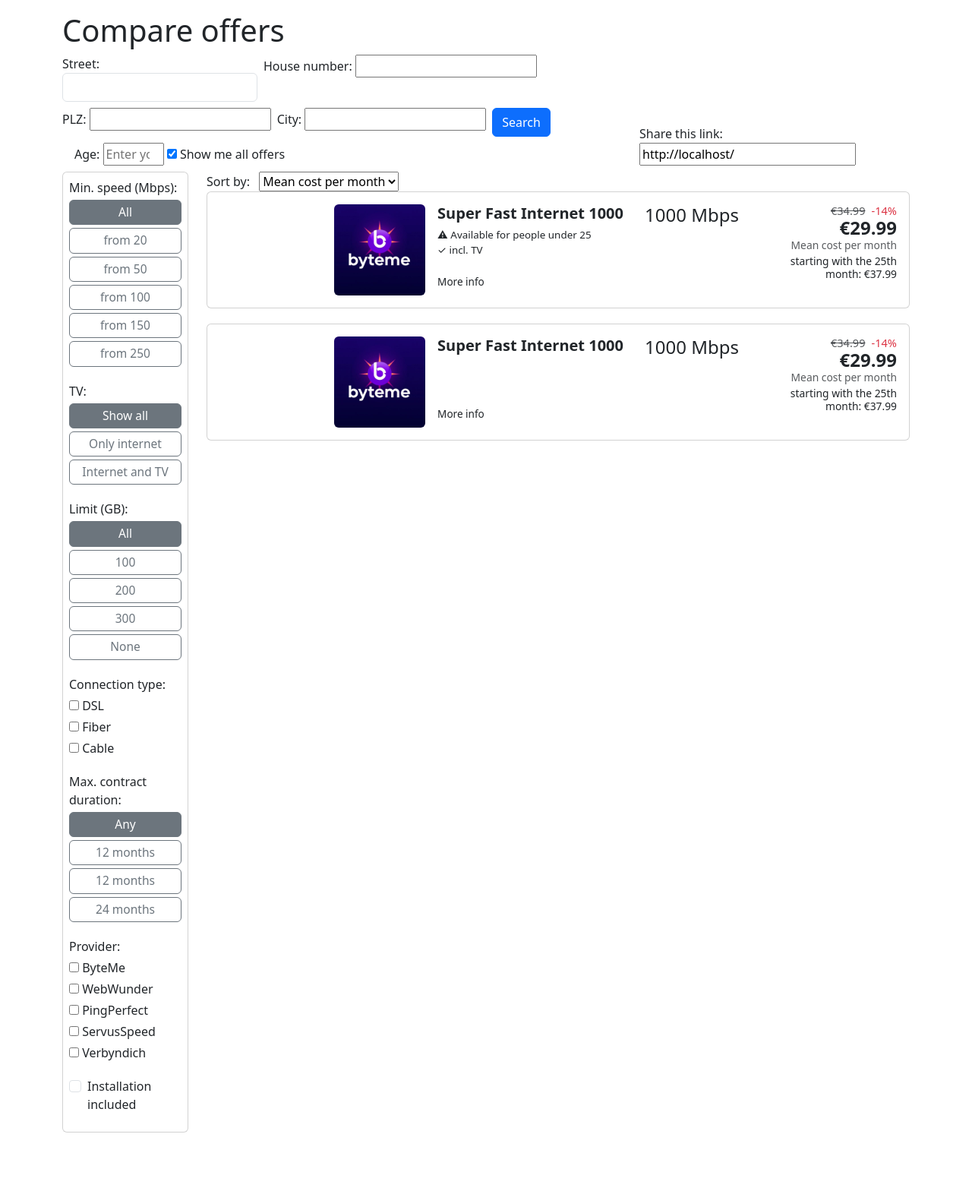
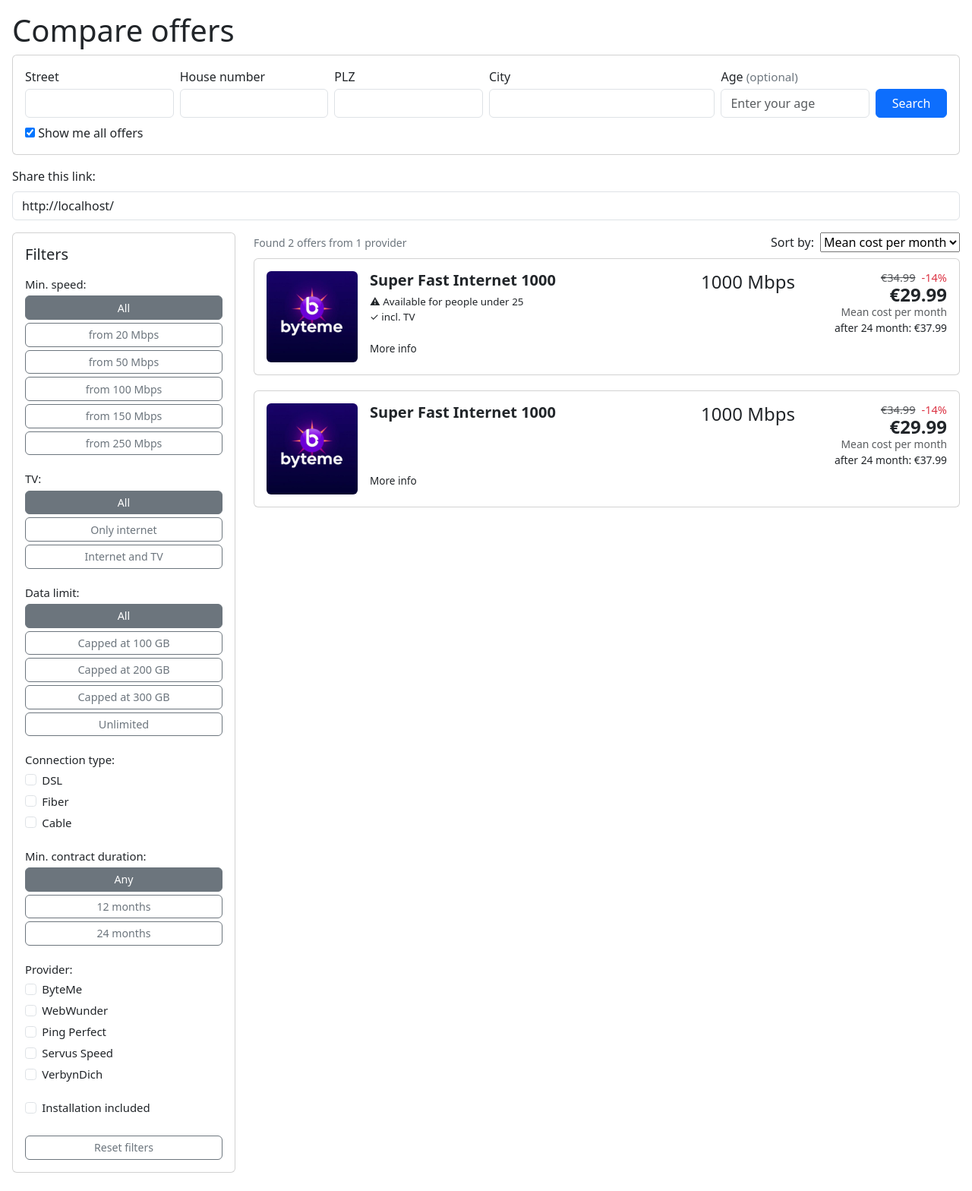
Before and after one commit to AdelinaBatereanu/GehtSo, a Flask app: page / in a window 1280 px wide. Shown: the whole page at 76% size. Before the commit the page ends 1491 px from the top, so only its background shows below. Run offline with Flask 3, Linux system fonts and the light colour scheme.

Commit message:
add option for reset filters, display number of offers, refactor

```diff
--- a/src/static/css/styles.css
+++ b/src/static/css/styles.css
@@ -0,0 +1,14 @@
+/* Make all text in the filters card smaller */
+#filters {
+    font-size: 0.93em;
+}
+#filters .btn {
+    font-size: 0.95em;
+    padding-top: 0.3em;
+    padding-bottom: 0.3em;
+}
+
+#filters.card {
+    padding-left: 0.2rem;
+    padding-right: 0.5rem;
+}
--- a/src/static/js/cards.js
+++ b/src/static/js/cards.js
@@ -14,7 +14,7 @@
 
             // Card container
             const card = document.createElement('div');
-            card.className = 'card h-100 p-3 align-items-end';
+            card.className = 'card h-100 p-3 justify-content-between';
             card.style.fontSize = '0.93rem';
             card.style.lineHeight = '1.2';
 
@@ -127,20 +127,19 @@
             left.appendChild(img);
             left.appendChild(nameContainer);
 
-            // --- Center: Speed ---
-            const center = document.createElement('div');
-            center.className = 'd-flex flex-column align-items-center justify-content-center flex-grow-1';
-            center.style.width = '180px';
+            const centerRight = document.createElement('div');
+            centerRight.className = 'd-flex justify-content-end align-items-right flex-grow-1';
+            centerRight.style.width = '260px';
 
             const speed = document.createElement('div');
             speed.className = 'fw-medium fs-4';
             speed.textContent = `${offer.speed_mbps} Mbps`;
-            center.appendChild(speed);
+            centerRight.appendChild(speed);
 
             // --- Right: Price ---
-            const right = document.createElement('div');
-            right.className = 'd-flex flex-column align-items-end justify-content-center';
-            right.style.width = '180px';
+            const priceContainer = document.createElement('div');
+            priceContainer.className = 'd-flex flex-column align-items-end';
+            priceContainer.style.width = '200px';
 
             // Original price and discount
             if (offer.cost_eur && offer.cost_first_years_eur && offer.cost_eur !== offer.cost_first_years_eur) {
@@ -160,7 +159,7 @@
                 discountLabel.textContent = `-${discountPercent}%`;
                 priceOriginalContainer.appendChild(discountLabel);
 
-                right.appendChild(priceOriginalContainer);
+                priceContainer.appendChild(priceOriginalContainer);
             }
 
             // Promotional price
@@ -168,32 +167,31 @@
             price.className = 'fw-bold text fs-4';
             const priceValue = offer.cost_first_years_eur;
             price.textContent = `€${priceValue ? priceValue.toFixed(2) : "N/A"}`;
-            right.appendChild(price);
+            priceContainer.appendChild(price);
 
             // Price label
             const priceLabel = document.createElement('div');
             priceLabel.className = 'small text-muted';
             priceLabel.style.fontSize = '0.93em';
             priceLabel.textContent = 'Mean cost per month';
-            right.appendChild(priceLabel);
-
+            priceContainer.appendChild(priceLabel);
             // After two years price
             if (offer.after_two_years_eur) {
                 const spacer = document.createElement('div');
                 spacer.style.height = '0.3em';
-                right.appendChild(spacer);
+                priceContainer.appendChild(spacer);
 
                 const afterTwoYears = document.createElement('div');
                 afterTwoYears.className = 'small text-end w-100';
                 afterTwoYears.style.fontSize = '0.93em';
-                afterTwoYears.textContent = `starting with the 25th month: €${offer.after_two_years_eur.toFixed(2)}`;
-                right.appendChild(afterTwoYears);
+                afterTwoYears.textContent = `after 24 month: €${offer.after_two_years_eur.toFixed(2)}`;
+                priceContainer.appendChild(afterTwoYears);
             }
+            centerRight.appendChild(priceContainer);
 
             // Assemble card
             row.appendChild(left);
-            row.appendChild(center);
-            row.appendChild(right);
+            row.appendChild(centerRight);
             card.appendChild(row);
             col.appendChild(card);
             return col;
--- a/src/static/js/filters.js
+++ b/src/static/js/filters.js
@@ -119,4 +119,15 @@ export function initFilters({ getParam, applyFiltersAndUpdateResults }) {
     selectedSort = getParam('sort', sortBySelect.value);
     sortBySelect.value = selectedSort;
 
+    document.getElementById('reset-filters').addEventListener('click', () => {
+        // Reset all filter controls to default values
+        // Example for checkboxes:
+        document.querySelectorAll('#filters input[type="checkbox"]').forEach(cb => cb.checked = false);
+        // Example for buttons:
+        document.querySelectorAll('#filters button').forEach(btn => btn.classList.remove('active'));
+        // Reset selects, inputs, etc. as needed
+        // Then trigger your filter update logic
+        applyFiltersAndUpdateResults();
+    });
+
 }
--- a/src/static/js/main.js
+++ b/src/static/js/main.js
@@ -50,6 +50,7 @@ const searchBtn = document.getElementById('search-btn');
 
 // --- Main search trigger ---
 function triggerSearch() {
+    console.log('Search triggered');
     // Get address fields
     const streetInput = document.getElementById('street');
     const houseNumberInput = document.getElementById('house_number');
@@ -136,6 +137,10 @@ function updateResults(data) {
         const cardElement = createCard(offer);
         resultsDiv.appendChild(cardElement);
     });
+
+    const providers = new Set(data.map(o => o.provider));
+    const summary = `Found ${data.length} offer${data.length !== 1 ? 's' : ''} from ${providers.size} provider${providers.size !== 1 ? 's' : ''}`;
+    document.getElementById('offers-summary').textContent = summary;
 
     // Update share field
     document.getElementById('share_url').value = window.location.href;
--- a/src/templates/index.html
+++ b/src/templates/index.html
@@ -7,115 +7,168 @@
     rel="stylesheet"
     integrity="sha384-4Q6Gf2aSP4eDXB8Miphtr37CMZZQ5oXLH2yaXMJ2w8e2ZtHTl7GptT4jmndRuHDT"
     crossorigin="anonymous">
+    <link rel="stylesheet" href="{{ url_for('static', filename='css/styles.css') }}">
 </head>
 <body>
-    <div class="container my-3">
+    <div class="container-fluid my-3 px-3">
         <h1>Compare offers</h1>
         <!-- Top bar: address, age, share -->
-        <div class="row mb-2">
-            <div class="col-12 col-lg-8 d-flex flex-wrap align-items-end gap-2">
-                <!-- Address form -->
-                <div id="address-fields" class="d-flex flex-wrap gap-2">
-                    <label>Street: <input class="form-control" type="text" id="street" name="street"></label>
-                    <label>House number: <input type="text" id="house_number" name="house_number"></label>
-                    <label>PLZ: <input type="text" id="plz" name="plz"></label>
-                    <label>City: <input type="text" id="city" name="city"></label>
-                    <button id="search-btn" type="button" class="btn btn-primary">Search</button>
+        <!-- Address and Age Box at the Top -->
+<div class="row mb-3">
+    <div class="col-12">
+      <div class="card p-3">
+        <div class="row g-2 align-items-end">
+          <div class="col-md-2">
+            <label class="form-label mb-1" for="street">Street</label>
+            <input class="form-control" type="text" id="street" name="street">
           </div>
-                <!-- Age filter -->
-                <div id="age-filter" class="ms-3">
-                    <label>
-                        Age:
-                        <input type="number" id="age_input" min="0" placeholder="Enter your age" style="width: 80px;">
+          <div class="col-md-2">
+            <label class="form-label mb-1" for="house_number">House number</label>
+            <input class="form-control" type="text" id="house_number" name="house_number">
+          </div>
+          <div class="col-md-2">
+            <label class="form-label mb-1" for="plz">PLZ</label>
+            <input class="form-control" type="text" id="plz" name="plz">
+          </div>
+          <div class="col-md-3">
+            <label class="form-label mb-1" for="city">City</label>
+            <input class="form-control" type="text" id="city" name="city">
+          </div>
+          <div class="col-md-2">
+            <label class="form-label mb-1" for="age_input">
+                Age <span class="text-secondary" style="font-size: 0.95em;">(optional)</span>
             </label>
+            <input class="form-control" type="number" id="age_input" min="0" placeholder="Enter your age">
+          </div>
+          <div class="col-md-1 d-grid">
+            <button id="search-btn" type="button" class="btn btn-primary mt-3">Search</button>
+          </div>
+          <div class="col-12 mt-2">
             <label>
               <input type="checkbox" id="show_all_ages" checked>
               Show me all offers
             </label>
           </div>
         </div>
-            <div class="col-12 col-lg-4 d-flex align-items-end justify-content-lg-end mt-2 mt-lg-0">
+      </div>
+    </div>
+  </div>
                 <!-- Shareable URL field -->
-                <div id="share" class="w-100">
+                <!-- <div id="share" class="w-100">
                     <label for="share_url">Share this link:</label>
                     <input type="text" id="share_url" readonly style="width: 80%;">
                 </div>
             </div>
-        </div>
+        </div> -->
         <!-- Main content: sidebar filters and results -->
         <div class="row">
+            <div class="mb-3">
+                <label for="share_url" class="form-label">Share this link:</label>
+                <input type="text" id="share_url" class="form-control" readonly>
+              </div>
             <!-- Sidebar filters -->
-            <div class="sidebar-col col-md-2 mb-2">
-                <div id="filters" class="card p-2">
-                    <!-- Minimum speed filter -->
-                    <label class="mb-1" for="speed">Min. speed (Mbps):</label>
+            <div class="sidebar-col col-md-3 mb-2">
+                <div id="filters" class="card p-3">
+                    <h5 class="mb-3">Filters</h5>
+                    <label class="mb-1">Min. speed:</label>
                     <div id="speed-buttons" class="mb-3">
-                        <button type="button" data-speed="" class="btn btn-outline-secondary w-100 py-1 mb-1" style="font-size:0.97em;">All</button>
-                        <button type="button" data-speed="20" class="btn btn-outline-secondary w-100 py-1 mb-1" style="font-size:0.97em;">from 20</button>
-                        <button type="button" data-speed="50" class="btn btn-outline-secondary w-100 py-1 mb-1" style="font-size:0.97em;">from 50</button>
-                        <button type="button" data-speed="100" class="btn btn-outline-secondary w-100 py-1 mb-1" style="font-size:0.97em;">from 100</button>
-                        <button type="button" data-speed="150" class="btn btn-outline-secondary w-100 py-1 mb-1" style="font-size:0.97em;">from 150</button>
-                        <button type="button" data-speed="250" class="btn btn-outline-secondary w-100 py-1 mb-1" style="font-size:0.97em;">from 250</button>
+                        <button type="button" data-speed="" class="btn btn-outline-secondary w-100 mb-1">All</button>
+                        <button type="button" data-speed="20" class="btn btn-outline-secondary w-100 mb-1">from 20 Mbps</button>
+                        <button type="button" data-speed="50" class="btn btn-outline-secondary w-100 mb-1">from 50 Mbps</button>
+                        <button type="button" data-speed="100" class="btn btn-outline-secondary w-100 mb-1">from 100 Mbps</button>
+                        <button type="button" data-speed="150" class="btn btn-outline-secondary w-100 mb-1">from 150 Mbps</button>
+                        <button type="button" data-speed="250" class="btn btn-outline-secondary w-100 mb-1">from 250 Mbps</button>
                     </div>
-                    <!-- TV filter -->
+
                     <label class="mb-1">TV:</label>
                     <div id="tv-buttons" class="mb-3">
-                        <button type="button" data-tv="" class="btn btn-outline-secondary w-100 py-1 mb-1" style="font-size:0.97em;">Show all</button>
-                        <button type="button" data-tv="false" class="btn btn-outline-secondary w-100 py-1 mb-1" style="font-size:0.97em;">Only internet</button>
-                        <button type="button" data-tv="true" class="btn btn-outline-secondary w-100 py-1 mb-1" style="font-size:0.97em;">Internet and TV</button>
+                        <button type="button" data-tv="" class="btn btn-outline-secondary w-100 mb-1">All</button>
+                        <button type="button" data-tv="false" class="btn btn-outline-secondary w-100 mb-1">Only internet</button>
+                        <button type="button" data-tv="true" class="btn btn-outline-secondary w-100 mb-1">Internet and TV</button>
                     </div>
-                    <!-- Data limit filter -->
-                    <label class="mb-1">Limit (GB):</label>
+
+                    <label class="mb-1">Data limit:</label>
                     <div id="limit-buttons" class="mb-3">
                         <button type="button" data-limit="" class="btn btn-outline-secondary w-100 py-1 mb-1" style="font-size:0.97em;">All</button>
-                        <button type="button" data-limit="100" class="btn btn-outline-secondary w-100 py-1 mb-1" style="font-size:0.97em;">100</button>
-                        <button type="button" data-limit="200" class="btn btn-outline-secondary w-100 py-1 mb-1" style="font-size:0.97em;">200</button>
-                        <button type="button" data-limit="300" class="btn btn-outline-secondary w-100 py-1 mb-1" style="font-size:0.97em;">300</button>
-                        <button type="button" data-limit="none" class="btn btn-outline-secondary w-100 py-1 mb-1" style="font-size:0.97em;">None</button>
+                        <button type="button" data-limit="100" class="btn btn-outline-secondary w-100 py-1 mb-1" style="font-size:0.97em;">Capped at 100 GB</button>
+                        <button type="button" data-limit="200" class="btn btn-outline-secondary w-100 py-1 mb-1" style="font-size:0.97em;">Capped at 200 GB</button>
+                        <button type="button" data-limit="300" class="btn btn-outline-secondary w-100 py-1 mb-1" style="font-size:0.97em;">Capped at 300 GB</button>
+                        <button type="button" data-limit="none" class="btn btn-outline-secondary w-100 py-1 mb-1" style="font-size:0.97em;">Unlimited</button>
                     </div>
-                    <!-- Connection type filter -->
+
                     <label class="mb-1">Connection type:</label>
-                    <div id="connection-type-checkboxes" class="mb-3 d-flex flex-column">
-                        <label class="mb-1"><input type="checkbox" value="dsl" class="connection-type"> DSL</label>
-                        <label class="mb-1"><input type="checkbox" value="fiber" class="connection-type"> Fiber</label>
-                        <label class="mb-1"><input type="checkbox" value="cable" class="connection-type"> Cable</label>
+                    <div id="connection-type-checkboxes" class="mb-3">
+                        <div class="form-check mb-1">
+                            <input type="checkbox" value="dsl" class="form-check-input connection-type" id="conn-dsl">
+                            <label class="form-check-label" for="conn-dsl">DSL</label>
                         </div>
-                    <!-- Contract duration filter -->
-                    <label class="mb-1">Max. contract duration:</label>
+                        <div class="form-check mb-1">
+                            <input type="checkbox" value="fiber" class="form-check-input connection-type" id="conn-fiber">
+                            <label class="form-check-label" for="conn-fiber">Fiber</label>
+                        </div>
+                        <div class="form-check mb-1">
+                            <input type="checkbox" value="cable" class="form-check-input connection-type" id="conn-cable">
+                            <label class="form-check-label" for="conn-cable">Cable</label>
+                        </div>
+                    </div>
+
+                    <label class="mb-1">Min. contract duration:</label>
                     <div id="duration-buttons" class="mb-3">
-                        <button type="button" data-duration="" class="btn btn-outline-secondary w-100 py-1 mb-1" style="font-size:0.97em;">Any</button>
-                        <button type="button" data-duration="11" class="btn btn-outline-secondary w-100 py-1 mb-1" style="font-size:0.97em;"> 12 months</button>
-                        <button type="button" data-duration="12" class="btn btn-outline-secondary w-100 py-1 mb-1" style="font-size:0.97em;">12 months</button>
-                        <button type="button" data-duration="24" class="btn btn-outline-secondary w-100 py-1 mb-1" style="font-size:0.97em;">24 months</button>
+                        <button type="button" data-duration="" class="btn btn-outline-secondary w-100 mb-1">Any</button>
+                        <button type="button" data-duration="12" class="btn btn-outline-secondary w-100 mb-1">12 months</button>
+                        <button type="button" data-duration="24" class="btn btn-outline-secondary w-100 mb-1">24 months</button>
                     </div>
-                    <!-- Provider filter -->
+
                     <label class="mb-1">Provider:</label>
-                    <div id="provider-checkboxes" class="mb-3 d-flex flex-column">
-                        <label class="mb-1"><input type="checkbox" value="ByteMe" class="provider"> ByteMe</label>
-                        <label class="mb-1"><input type="checkbox" value="WebWunder" class="provider"> WebWunder</label>
-                        <label class="mb-1"><input type="checkbox" value="Ping Perfect" class="provider"> PingPerfect</label>
-                        <label class="mb-1"><input type="checkbox" value="Servus Speed" class="provider"> ServusSpeed</label>
-                        <label class="mb-1"><input type="checkbox" value="VerbynDich" class="provider"> Verbyndich</label>
+                    <div id="provider-checkboxes" class="mb-3">
+                        <div class="form-check mb-1">
+                            <input type="checkbox" value="ByteMe" class="form-check-input provider" id="provider-ByteMe">
+                            <label class="form-check-label" for="provider-ByteMe">ByteMe</label>
                         </div>
-                    <!-- Installation included filter -->
-                    <div class="form-check mb-3">
-                        <input class="form-check-input" type="checkbox" id="installation_included" name="installation_included">
+                        <div class="form-check mb-1">
+                            <input type="checkbox" value="WebWunder" class="form-check-input provider" id="provider-WebWunder">
+                            <label class="form-check-label" for="provider-WebWunder">WebWunder</label>
+                        </div>
+                        <div class="form-check mb-1">
+                            <input type="checkbox" value="Ping Perfect" class="form-check-input provider" id="provider-WebWunder">
+                            <label class="form-check-label" for="provider-Ping Perfect">Ping Perfect</label>
+                        </div>
+                        <div class="form-check mb-1">
+                            <input type="checkbox" value="Servus Speed" class="form-check-input provider" id="provider-ServusSpeed">
+                            <label class="form-check-label" for="provider-ServusSpeed">Servus Speed</label>
+                        </div>
+                        <div class="form-check mb-1">
+                            <input type="checkbox" value="VerbynDich" class="form-check-input provider" id="provider-VerbynDich">
+                            <label class="form-check-label" for="provider-VerbynDich">VerbynDich</label>
+                        </div>
+                    </div>
+
+                    <div id="installation-checkbox" class="form-check mb-3 text-start">
+                        <input type="checkbox" id="installation_included" name="installation_included" class="form-check-input">
                         <label class="form-check-label" for="installation_included">
                             Installation included
                         </label>
                     </div>
+                    <button id="reset-filters" type="button" class="btn btn-outline-secondary w-100 mt-2">
+                        Reset filters
+                    </button>
                 </div>
             </div>
             <!-- Offers/results -->
-            <div class="results-col col-md-10">
+            <div class="results-col col-md-9">
                 <!-- Sort menu above cards, right-aligned -->
-                <div id="sort-filter-top">
+                <div id="sort-filter-top" class="d-flex justify-content-between align-items-center mb-2">
+                    <div id="offers-summary" class="text-secondary small">
+                        <!-- Will be filled by JS, e.g.: "Found 12 offers from 4 providers" -->
+                    </div>
+                    <div class="d-flex align-items-center">
                         <label for="sort_by" class="me-2 mb-0">Sort by:</label>
                         <select id="sort_by" style="width:auto; display:inline-block;">
                             <option value="cost_first_years_eur" selected>Mean cost per month</option>
                             <option value="after_two_years_eur">Cost after two years</option>
                             <option value="speed_mbps">Speed</option>
                         </select>
+                    </div>
                 </div>
                 <div id="results" class="row g-1"></div>
             </div>
```
Lines whose indentation alone changed are shown as unchanged.
